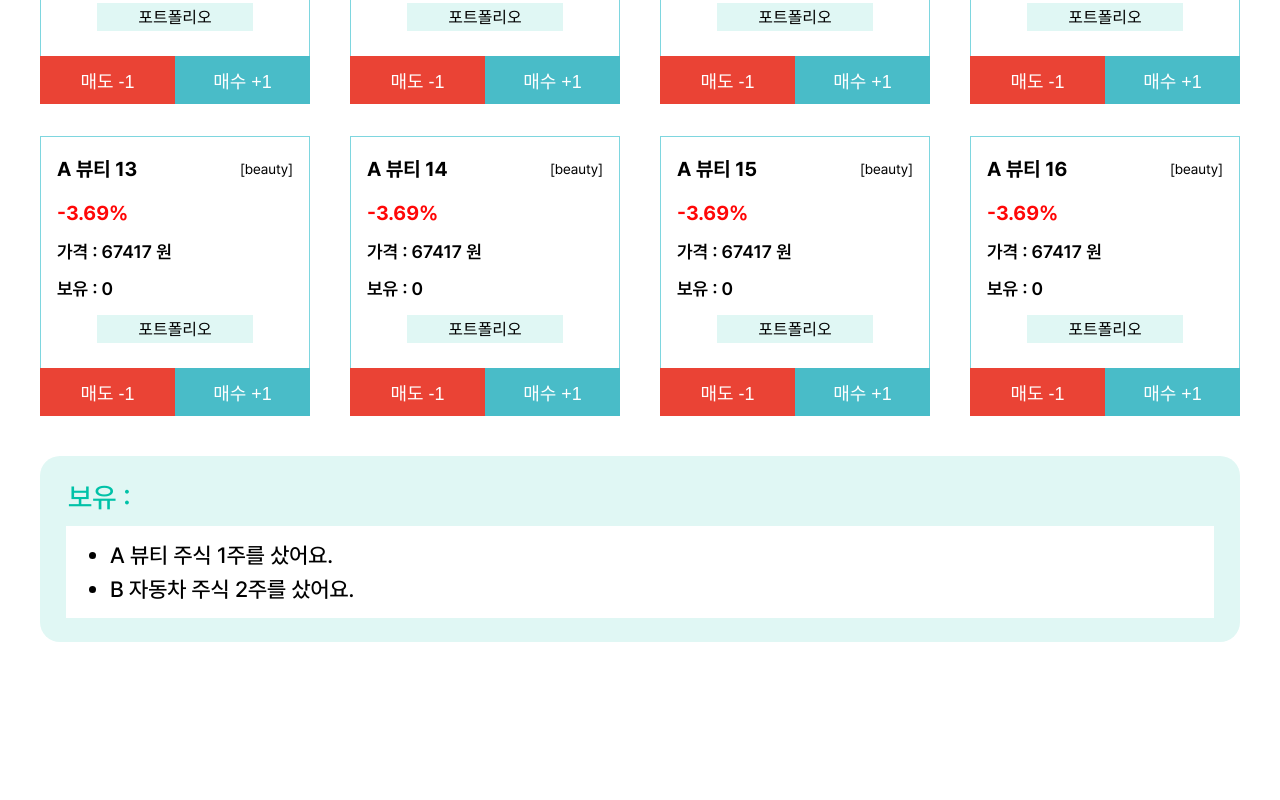
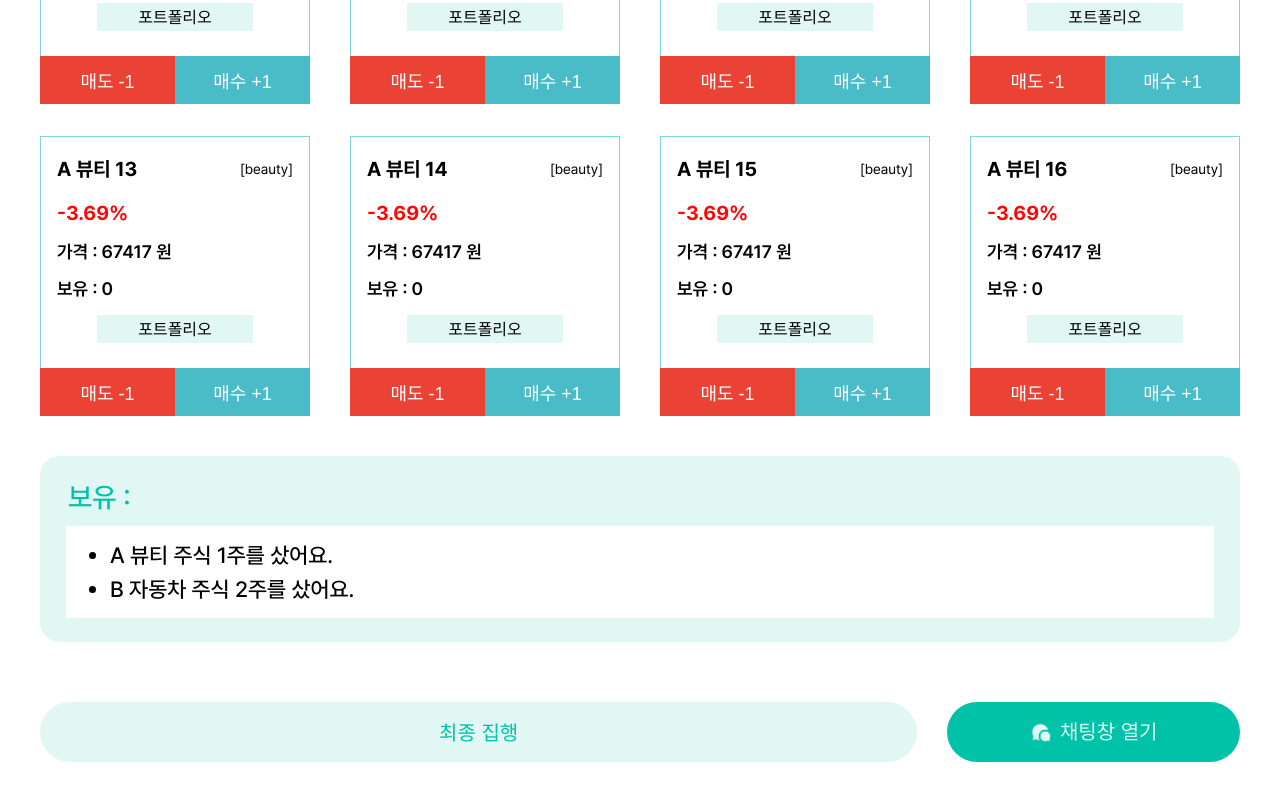
Before and after one commit to 9oormthon-univ/2025_SEASONTHON_TEAM_74_FE, a React (Vite) app: page /invest in a window 1280 px wide. Shown: the part 1246-2046 px from the top of the page. Before the commit the page ends 1928 px from the top, so only its background shows below. Built offline with nearby package versions, Linux system fonts and the light colour scheme.

Commit message:
[FEATURE] Button 컴포넌트 구현 및 Invest 페이지 구현

```diff
--- a/src/components/game/ChatButton.jsx
+++ b/src/components/game/ChatButton.jsx
@@ -1,20 +1,44 @@
 import React from 'react';
 import styled from 'styled-components';
+import ChatIcon from '../../assets/images/chat.png';
 
-const ChatButton = () => {
+const ChatButton = ({ text, onClick }) => {
     return (
-        <Wrapper>
-
-        </Wrapper>
+        <Button onClick={onClick}>
+            <Icon src={ChatIcon} />
+            <span>{text}</span>
+        </Button>
     );
 }
 
 export default ChatButton;
 
-const Wrapper = styled.div`
-    width: 100%;
-    min-height: 100vh;
+const Button = styled.button`
+    width: 25%;
+    height: 60px;
+    color: #E0F7F4;
+    background-color: #00C2A8;
+    font-size: 20px;
+    font-weight: 500;
+    line-height: 60px;
+    border: none;
+    border-radius: 40px;
+    text-align: center;
+    cursor: pointer;
+    transition: 0.3s ease;
+
+    &:hover {
+        filter: brightness(0.95);
+    }
+
     display: flex;
-    flex-direction: column;
-    color: #000000;
+    align-items: center;
+    justify-content: center;
+    gap: 8px;
 `;
+
+const Icon = styled.img`
+    width: 22px;
+    height: auto;
+    object-fit: contain;
+`;
--- a/src/components/game/NextButton.jsx
+++ b/src/components/game/NextButton.jsx
@@ -1,20 +1,31 @@
 import React from 'react';
 import styled from 'styled-components';
 
-const NextButton = () => {
+const NextButton = ({ text, onClick }) => {
     return (
-        <Wrapper>
-
-        </Wrapper>
+        <Button onClick={onClick}>
+            {text}
+        </Button>
     );
 }
 
 export default NextButton;
 
-const Wrapper = styled.div`
-    width: 100%;
-    min-height: 100vh;
-    display: flex;
-    flex-direction: column;
-    color: #000000;
+const Button = styled.button`
+    width: 75%;
+    height: 60px;
+    color: #00C2A8;
+    background-color: #E0F7F4;
+    font-size: 20px;
+    font-weight: 500;
+    line-height: 60px;
+    border: none;
+    border-radius: 40px;
+    text-align: center;
+    cursor: pointer;
+    transition: 0.3s ease;
+
+    &:hover {
+        filter: brightness(0.95);
+    }
 `;
--- a/src/pages/Invest.jsx
+++ b/src/pages/Invest.jsx
@@ -4,6 +4,8 @@ import TitleHeader from '../components/TitleHeader';
 import InfoCard from '../components/game/InfoCard';
 import InvestCard from '../components/game/InvestCard';
 import PortfolioCard from '../components/game/PortfolioCard';
+import NextButton from '../components/game/NextButton';
+import ChatButton from '../components/game/ChatButton';
 
 const Invest = () => {
     const money = "1,000,000";
@@ -37,13 +39,16 @@ const Invest = () => {
 
     return (
         <Wrapper>
+            {/* 헤더 */}
             <TitleHeader title="투자" />
             <BodyContainer>
+                {/* 타이틀 및 팀 자산 */}
                 <Row>
                     <Heading>투자 제한시간 3분 30초! 지금 바로 결정하세요!</Heading>
                     <Heading>팀 자산: {money}</Heading>
                 </Row>
 
+                {/* 힌트 */}
                 <InfoCard
                     title="2018 힌트 :"
                     items={[
@@ -53,6 +58,7 @@ const Invest = () => {
                     ]}
                 />
 
+                {/* 투자 종목 */}
                 <InvestCardContainer>
                     {stocks.map((stock) => (
                         <InvestCard
@@ -67,6 +73,7 @@ const Invest = () => {
                     ))}
                 </InvestCardContainer>
 
+                {/* 보유 종목 */}
                 <InfoCard
                     title="보유 :"
                     items={[
@@ -74,6 +81,12 @@ const Invest = () => {
                         "B 자동차 주식 2주를 샀어요."
                     ]}
                 />
+
+                {/* [최종 집행] & [채팅창 열기] 버튼 */}
+                <BtnContainer>
+                    <NextButton text="최종 집행" onClick={() => alert('최종 집행')} />
+                    <ChatButton text="채팅창 열기" onClick={() => alert('채팅창 열기')} />
+                </BtnContainer>
             </BodyContainer>
 
             {/* 포트폴리오 오버레이 */}
@@ -133,3 +146,13 @@ const InvestCardContainer = styled.div`
     gap: 32px 40px;
     margin: 40px 0;
 `;
+
+const BtnContainer = styled.div`
+    width: 100%;
+    display: flex;
+    flex-direction: row;
+    align-items: center;
+    justify-content: space-between;
+    margin: 60px 0 80px;
+    gap: 30px;
+`;
```
Also changed, not shown: src/assets/images/chat.png (added), 1 other file (tests, documents, lock files or other folders).
